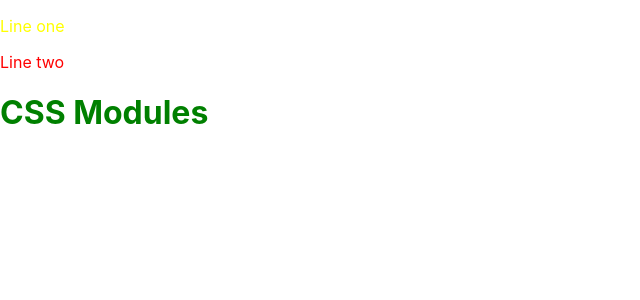
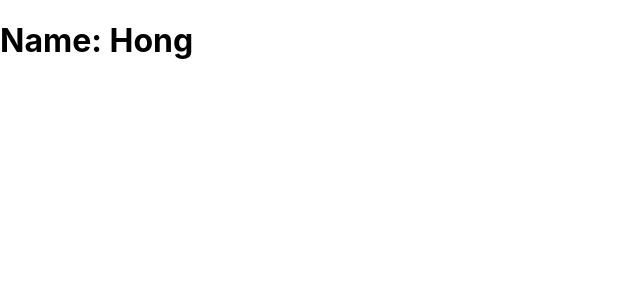
Before and after one commit to honglytech/react-cheat-sheet, a React (Create React App) app: page / in a window 1280 px wide. Shown: the top 300 px of the page, without its empty margins (0-640 px from the left). Built offline with nearby package versions, Linux system fonts and the light colour scheme.

Commit message:
react cheat sheet part 3 - props

```diff
--- a/src/Component.js
+++ b/src/Component.js
@@ -1,21 +1,61 @@
 import React from "react";
-import styles from "./Component.module.css";
 
-function Component() {
-    return (
-      <>
-        <div style={{ color: "yellow" }}>
-          <p>Line one</p>
-        </div>
-        <div style={{ color: "red" }}>
-          <p>Line two</p>
-        </div>
+// function Component(props) {
+//     return (
+//       <>
+//         <h1>
+//           Name: {props.name} Age: {props.age}
+//         </h1>
+//       </>
+//     );
+//   }
 
-        <div className={styles.greenText}>
-          <h1>CSS Modules</h1>
-        </div>
+// Destructured props
+// function Component({name, age}) {
+//   return (
+//     <>
+//       <h1>
+//         Name: {name} Age: {age}
+//       </h1>
+//     </>
+//   )
+// }
+
+// children
+// function Component({ children }) {
+//   return (
+//     <>
+//       <h1>
+//         Name: {children}
+//       </h1>
+//     </>
+//   )
+// }
+
+// Default props - JavaScript
+// function Component({ name = "Mike" }) {
+//   return (
+//     <>
+//       <h1>
+//         Name: {name}
+//       </h1>
+//     </>
+//   )
+// }
+
+// Default props - React
+function Component({ name }) {
+  return (
+    <>
+      <h1>
+        Name: {name}
+      </h1>
     </>
-    );
-  }
+  )
+}
 
-  export default Component;
+Component.defaultProps = {
+  name: "Hong"
+}
+
+export default Component;
```
Also changed, not shown: src/App.js (+7 -0 lines).
